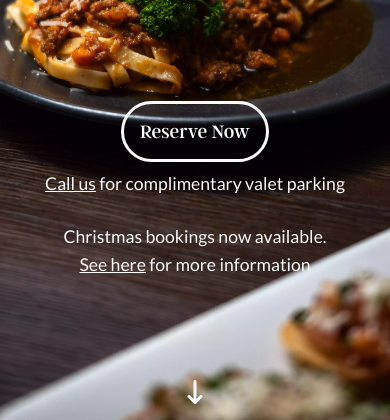
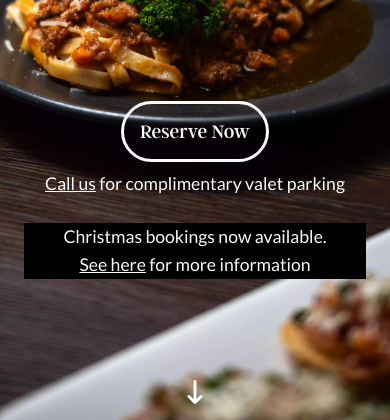
Before and after one commit to loganmac14/ragazzi-restobar, a plain HTML site: page index.html in a window 390 px wide. Shown: the part 424-844 px from the top of the page. Drawn offline with Linux system fonts and the light colour scheme.

Commit message:
Update index.css

```diff
--- a/css/index.css
+++ b/css/index.css
@@ -49,4 +49,7 @@
         flex-direction: column-reverse;
         text-align: left;
     }
+    #hero p:last-child {
+        background-color: #000000;
+    }
 }
```
